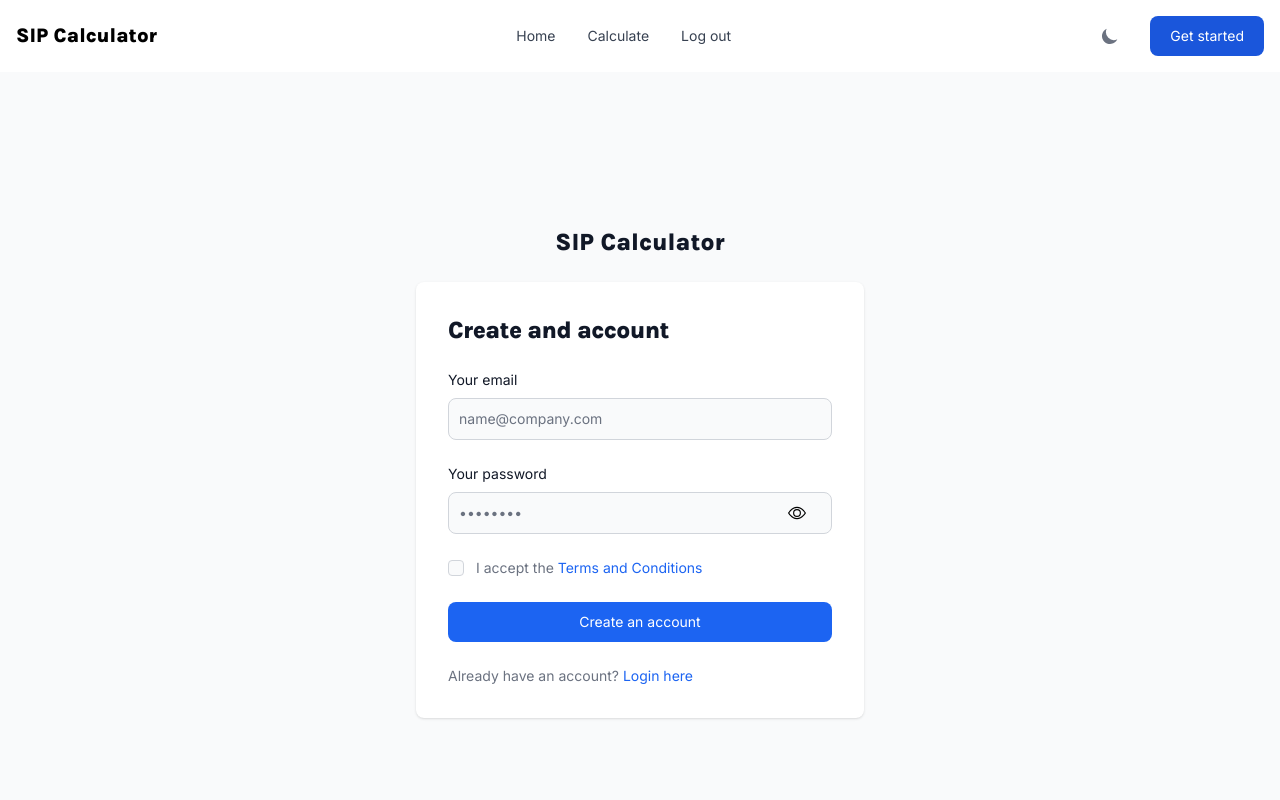
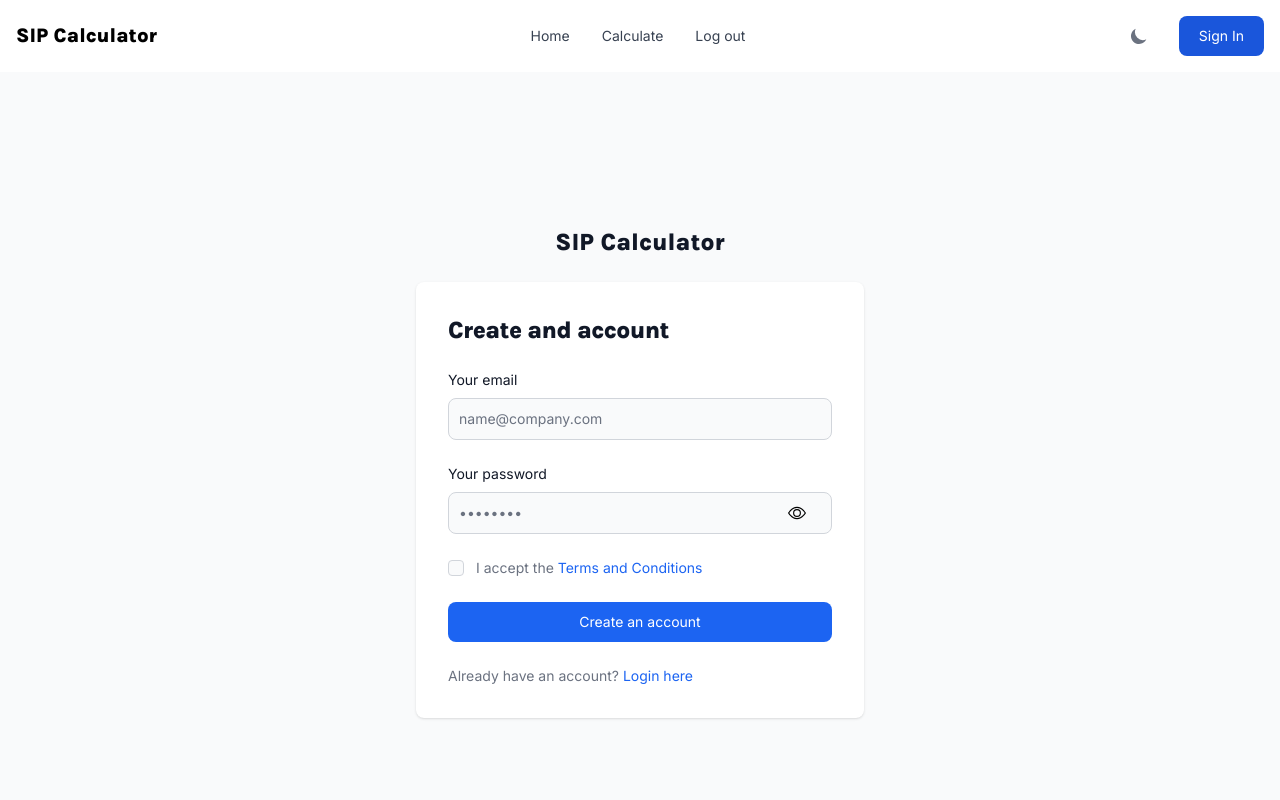
Before and after one commit to Somanyu/sip-frontend, a Next.js app: page /signup in a window 1280 px wide. Shown: the top 800 px of the page. Built offline with nearby package versions, Linux system fonts and the light colour scheme.

Commit message:
💄 add: Navbar component with authLink authType props

```diff
--- a/components/Navbar.js
+++ b/components/Navbar.js
@@ -1,19 +1,20 @@
 import useDarkMode from "../hooks/darkMode";
 import Link from "next/link";
+// import 'flowbite'
 
-export default function Navbar() {
+ const Navbar = ({authLink, authType}) => {
     return (
         <>
 
             <nav class="bg-white border-gray-200 px-2 sm:px-4 py-2.5 dark:bg-gray-900">
                 <div class="container flex flex-wrap items-center justify-between mx-auto">
-                    <a href="https://flowbite.com/" class="flex items-center">
+                    <Link href="/" class="flex items-center">
                         {/* <img src="https://flowbite.com/docs/images/logo.svg" class="h-6 mr-3 sm:h-9" alt="Flowbite Logo" /> */}
                         <span class="self-center text-xl font-semibold whitespace-nowrap dark:text-white font-karla">SIP Calculator</span>
-                    </a>
+                    </Link>
                     <div class="flex md:order-2">
                         <ThemeIcon />
-                        <Link href="/login" type="button" class="text-white bg-blue-700 hover:bg-blue-800 focus:ring-4 focus:outline-none focus:ring-blue-300 font-medium rounded-lg text-sm px-5 py-2.5 text-center mr-3 md:mr-0 dark:bg-blue-600 dark:hover:bg-blue-700 dark:focus:ring-blue-800 font-inter">Get started</Link>
+                        <Link href={authLink} type="button" class="text-white bg-blue-700 hover:bg-blue-800 focus:ring-4 focus:outline-none focus:ring-blue-300 font-medium rounded-lg text-sm px-5 py-2.5 text-center mr-3 md:mr-0 dark:bg-blue-600 dark:hover:bg-blue-700 dark:focus:ring-blue-800 font-inter">{authType}</Link>
                         <button data-collapse-toggle="navbar-cta" type="button" class="inline-flex items-center p-2 text-sm text-gray-500 rounded-lg md:hidden hover:bg-gray-100 focus:outline-none focus:ring-2 focus:ring-gray-200 dark:text-gray-400 dark:hover:bg-gray-700 dark:focus:ring-gray-600" aria-controls="navbar-cta" aria-expanded="false">
                             <span class="sr-only">Open main menu</span>
                             <svg class="w-6 h-6" aria-hidden="true" fill="currentColor" viewBox="0 0 20 20" xmlns="http://www.w3.org/2000/svg"><path fill-rule="evenodd" d="M3 5a1 1 0 011-1h12a1 1 0 110 2H4a1 1 0 01-1-1zM3 10a1 1 0 011-1h12a1 1 0 110 2H4a1 1 0 01-1-1zM3 15a1 1 0 011-1h12a1 1 0 110 2H4a1 1 0 01-1-1z" clip-rule="evenodd"></path></svg>
@@ -25,7 +26,7 @@
                                 <Link href="/" class="block py-2 pl-3 pr-4 text-gray-700 rounded hover:bg-gray-100 md:hover:bg-transparent md:hover:text-blue-700 md:p-0 md:dark:hover:text-white dark:text-gray-400 dark:hover:bg-gray-700 dark:hover:text-white md:dark:hover:bg-transparent dark:border-gray-700">Home</Link>
                             </li>
                             <li>
-                                <Link href="/Calculate" class="block py-2 pl-3 pr-4 text-gray-700 rounded hover:bg-gray-100 md:hover:bg-transparent md:hover:text-blue-700 md:p-0 md:dark:hover:text-white dark:text-gray-400 dark:hover:bg-gray-700 dark:hover:text-white md:dark:hover:bg-transparent dark:border-gray-700">Calculate</Link>
+                                <Link href="/calculate" class="block py-2 pl-3 pr-4 text-gray-700 rounded hover:bg-gray-100 md:hover:bg-transparent md:hover:text-blue-700 md:p-0 md:dark:hover:text-white dark:text-gray-400 dark:hover:bg-gray-700 dark:hover:text-white md:dark:hover:bg-transparent dark:border-gray-700">Calculate</Link>
                             </li>
                             <li>
                                 <Link href="/logout" class="block py-2 pl-3 pr-4 text-gray-700 rounded hover:bg-gray-100 md:hover:bg-transparent md:hover:text-blue-700 md:p-0 md:dark:hover:text-white dark:text-gray-400 dark:hover:bg-gray-700 dark:hover:text-white md:dark:hover:bg-transparent dark:border-gray-700">Log out</Link>
@@ -53,3 +54,5 @@
         </button>
     )
 }
+
+export default Navbar;
```
